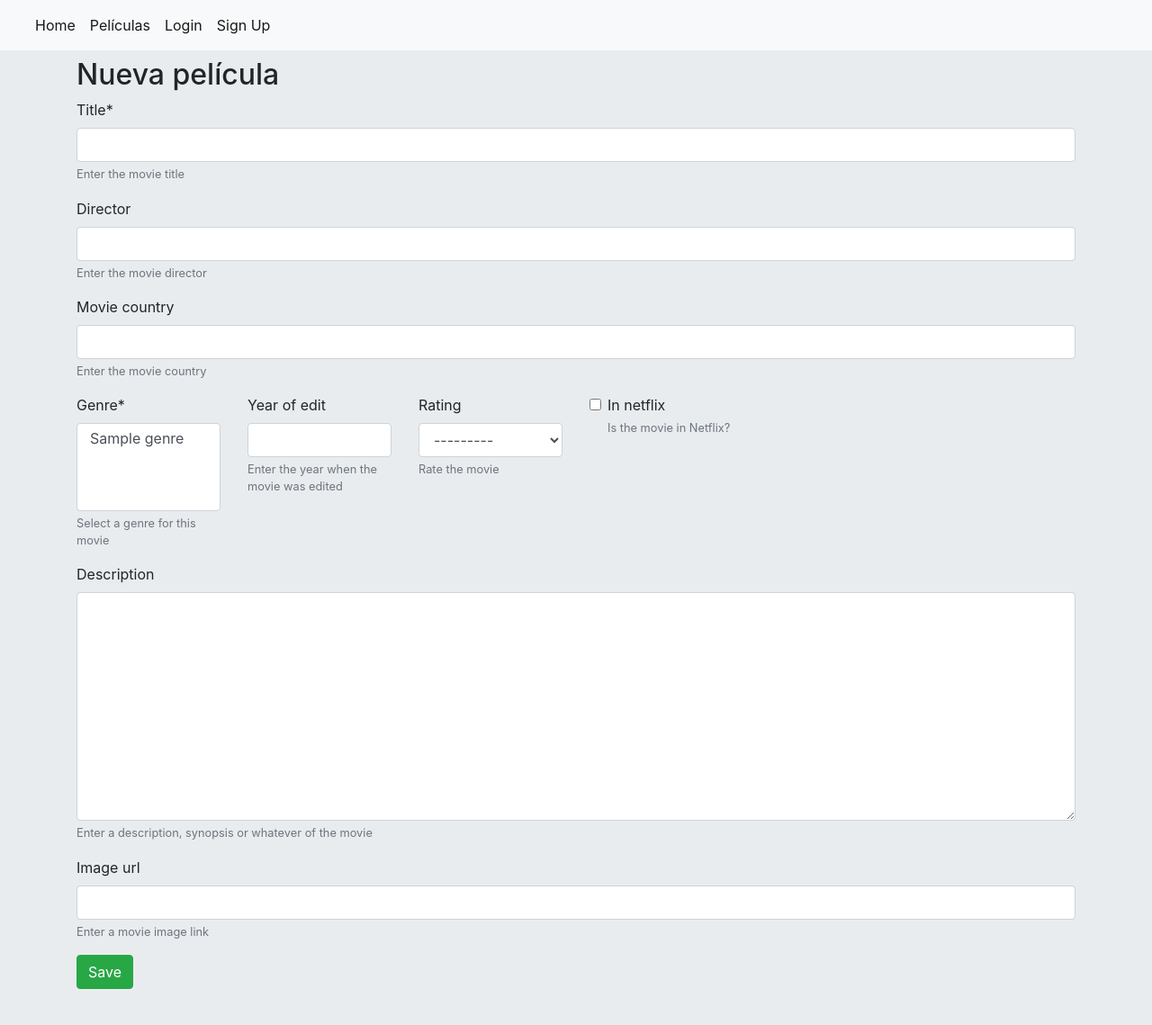
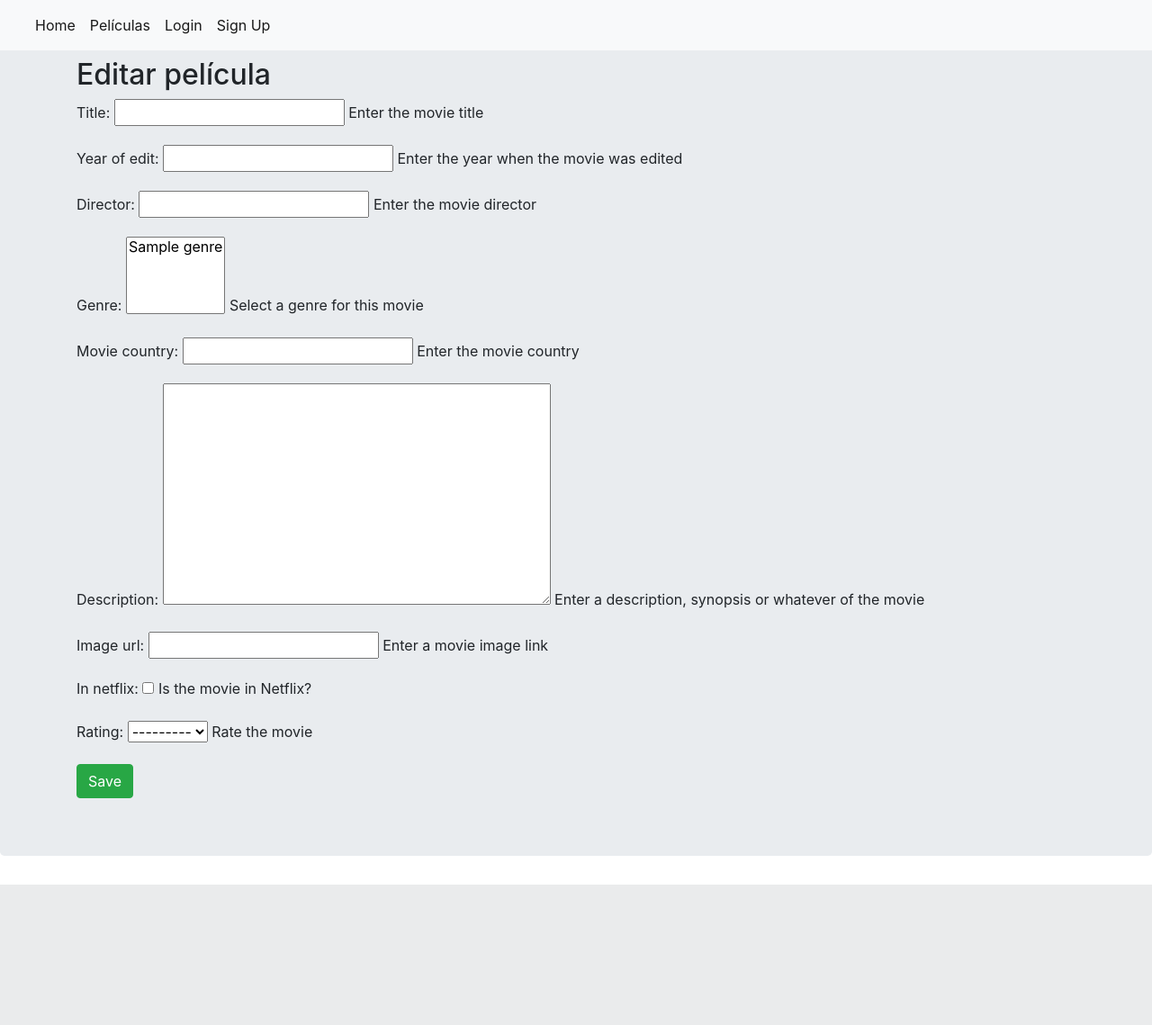
Before and after one commit to andrescass/subpelis, a Django app: page /pelis/movie/edit/1 in a window 1280 px wide. Shown: the top 1139 px of the page at 90% size. After the commit the page ends 983 px from the top, so only its background shows below. Run offline with Django 3.2, Linux system fonts and the light colour scheme; tables that the repository leaves empty hold one stand-in row (values such as "Sample post"); some libraries are stand-ins or nearby versions.

Commit message:
edit movie

```diff
--- a/pelis/templates/pelis/update_movie.html
+++ b/pelis/templates/pelis/update_movie.html
@@ -2,30 +2,13 @@
 {% load crispy_forms_tags %}
 {% block content %}
 
-    <h2>Nueva película</h2>
+    <h2>Editar película</h2>
 
     <form action="" method="post">
         {% csrf_token %}
 
-        {{ form.title|as_crispy_field }}
-        {{ form.director|as_crispy_field }}
-        {{ form.movie_country|as_crispy_field }}
-        <div class="row">
-          <div class="col-2">
-            {{ form.genre|as_crispy_field }}
-          </div>
-          <div class="col-2">
-            {{ form.year_of_edit|as_crispy_field }}
-          </div>
-          <div class="col-2">
-            {{ form.rating|as_crispy_field }}
-          </div>
-          <div class="col-2">
-            {{ form.in_netflix|as_crispy_field }}
-          </div>
-        </div>
-        {{ form.description|as_crispy_field }}
-        {{ form.image_url|as_crispy_field }}
+        {{ form.as_p }}
+
         <button type="submit" class="btn btn-success">Save</button>
     </form>
 
```
